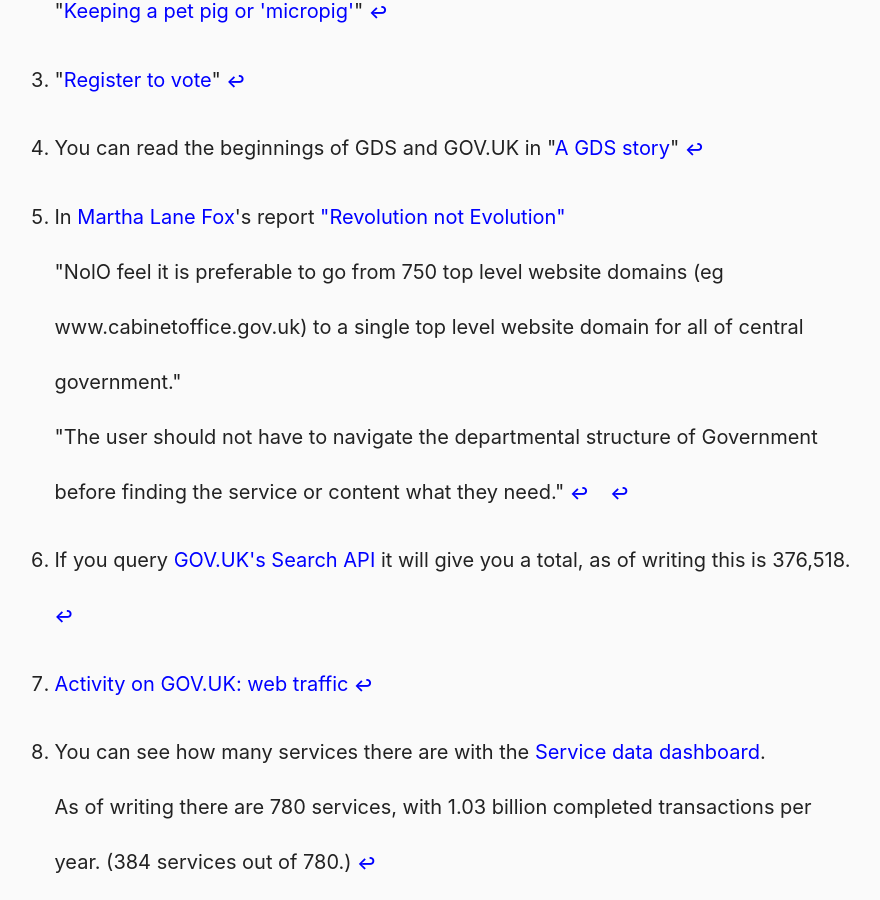
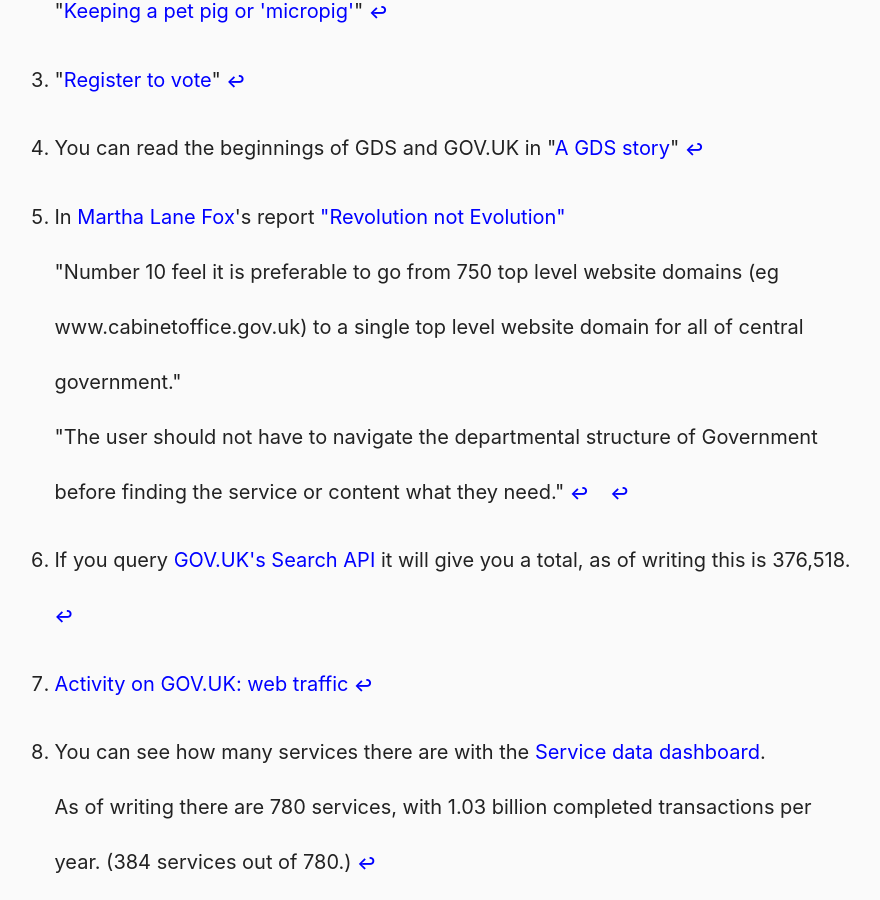
Before and after one commit to NickColley/nickcolley.co.uk, a Jekyll site: the page built from _posts/2018-11-16-accessibility-in-the-govuk-design-system.md, in a window 1280 px wide and 900 px high, scrolled down 29813 px. Shown: the whole window, without its empty margins (193-1073 px from the left). Built offline with Jekyll 4.4.1, drawn with Linux system fonts in a browser that asks for light colours; some of the changed text lies outside the part shown.

Commit message:
Fix typos

```diff
--- a/_posts/2018-11-16-accessibility-in-the-govuk-design-system.md
+++ b/_posts/2018-11-16-accessibility-in-the-govuk-design-system.md
@@ -24,7 +24,7 @@
       In <a href="https://twitter.com/Marthalanefox">Martha Lane Fox</a>'s report
       <a href="https://www.gov.uk/government/publications/directgov-2010-and-beyond-revolution-not-evolution-a-report-by-martha-lane-fox">"Revolution not Evolution"</a>
       <br/>
-      "NolO feel it is preferable to go from 750 top level website domains (eg www.cabinetoffice.gov.uk) to a single top level website domain for all of central government."
+      "Number 10 feel it is preferable to go from 750 top level website domains (eg www.cabinetoffice.gov.uk) to a single top level website domain for all of central government."
       <br/>
       "The user should not have to navigate the departmental structure of Government before finding the service or content what they need."
     count: 2
```
Also changed, not shown: other parts of _posts/2018-11-16-accessibility-in-the-govuk-design-system.md (+1 -1 lines).
